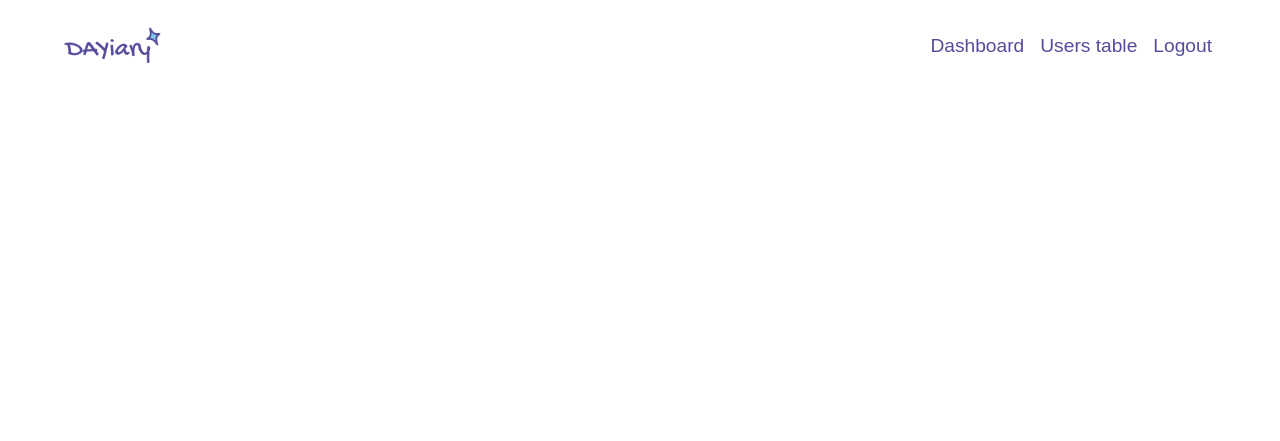
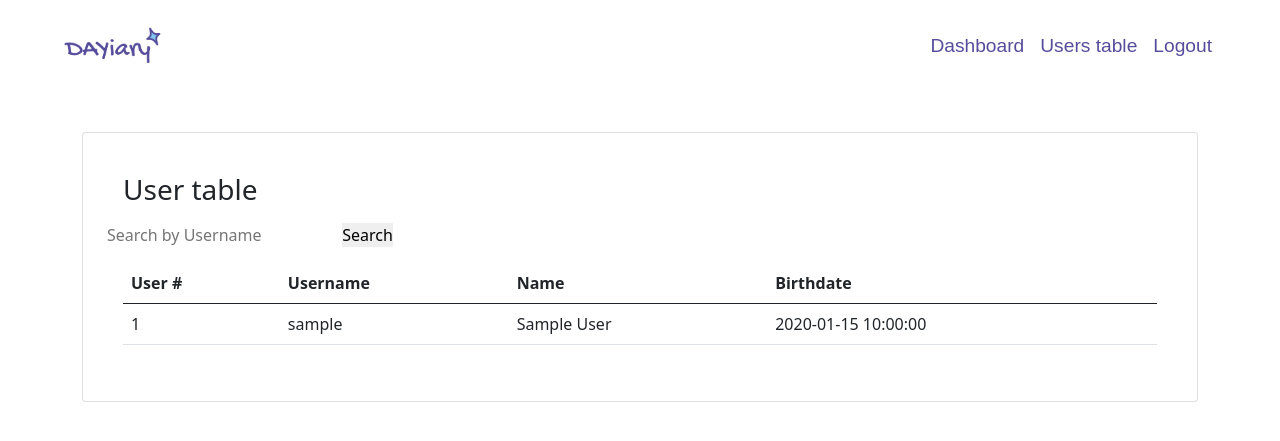
Before and after one commit to nakataken/DAYiary, a PHP site: page /admin/usersTable.php in a window 1280 px wide. Shown: the top 441 px of the page. Run offline with PHP 8.4, Linux system fonts and the light colour scheme; the visitor is signed in with stand-in values (Sample User, id 1); tables that the repository leaves empty or names only in its code hold one stand-in row (values such as "Sample post"); some web fonts are replaced.

Commit message:
User table

```diff
--- a/admin/usersTable.php
+++ b/admin/usersTable.php
@@ -1,4 +1,70 @@
 <?php
+    session_start();
+    require "../config/config.php";
     $title = "Users Table";
     require_once "./includes/header.php";
+
+    if(isset($_SESSION['adminUsername'])) {
+        // $select_sql_asc = "SELECT USERNAME, NAME, BIRTHDATE FROM user_table ORDER BY ASC";
+        // $select_sql_desc = "SELECT USERNAME, NAME, BIRTHDATE FROM user_table ORDER BY DESC";
+        $num = 0;
+        $output = "";
+        $select_sql = "SELECT USERNAME, NAME, BIRTHDATE FROM user_table";
+
+        if($rs=$conn->query($select_sql)) {
+            if($rs->num_rows>0) {
+                while($rows=$rs->fetch_assoc()) {
+                    $num++;
+                    $output.='<tr><td>'.$num.'</td><td>'.$rows['USERNAME'].'</td><td>'.$rows['NAME'].'</td><td>'.$rows['BIRTHDATE'].'</td></tr>';
+                }
+            } else {
+                $output = '<tr><td class="text-center" colspan="5">No record found!</td></tr>';
+            }
+        }
+
+        if(isset($_POST['search'])) {
+            $num = 0;
+            $output = "";
+            $find_sql = "SELECT USERNAME, NAME, BIRTHDATE FROM user_table WHERE USERNAME LIKE '%".$_POST['search']."%'";
+
+            if($rs=$conn->query($find_sql)) {
+                if($rs->num_rows>0) {
+                    while($rows=$rs->fetch_assoc()) {
+                        $num++;
+                        $output.='<tr><td>'.$num.'</td><td>'.$rows['USERNAME'].'</td><td>'.$rows['NAME'].'</td><td>'.$rows['BIRTHDATE'].'</td></tr>';
+                    }
+                } else {
+                    $output = '<tr><td class="text-center" colspan="5">No record found!</td></tr>';
+                    $_POST['search'] = NULL;
+                }
+        }
+    }
+    } else {
+        header("location:./login.php");
+    }
+
+
 ?>
+
+    <!-- Nireuse ko nalang muna code ko -->
+    <div class="container-md mt-5">
+        <div class="card p-4">
+            <h3 class="card-title m-3">User table</h3>
+            <form method="POST">
+                <input type="text" name="search" placeholder="Search by Username">
+                <button type="submit">Search</button>
+            </form>
+            <div class="card-body">
+                <table class="table">
+                    <thead>
+                        <th>User #</th>
+                        <th>Username</th>
+                        <th>Name</th>
+                        <th>Birthdate</th>
+                    </thead>
+                    <?php echo $output;?>
+                </table>
+            </div>
+        </div>
+    <div>
+<?php require_once "./includes/footer.php"; ?>
--- a/users/createDiary.php
+++ b/users/createDiary.php
@@ -7,7 +7,6 @@
         header("location:./login.php");
     }
 
-    // Ibahin nalang design, temporary lang yung table
     if(isset($_SESSION['id'])) {
         if(isset($_POST['content'])) {
             $user_id = $_SESSION['id'];
@@ -91,9 +90,7 @@
 </div>
 
 <script>
-
     function myFunction(value){
-
         var element = document.getElementById(value);
         var el = parseInt(value);
 
@@ -105,11 +102,9 @@
                 val.classList.remove("react_selected");
             }
         }
-
     }
 
     const month = ["January","February","March","April","May","June","July","August","September","October","November","December"];
-
     date =  new Date();
     y = date.getFullYear();
     m = month[date.getMonth()];
--- a/users/index.php
+++ b/users/index.php
@@ -33,7 +33,6 @@
                 }
             } else {
                 $output .= noresult();
-
             }
         }
     } else {
```
Also changed, not shown: admin/index.php (+0 -18 lines), admin/test.php (deleted, +0 -11 lines).
